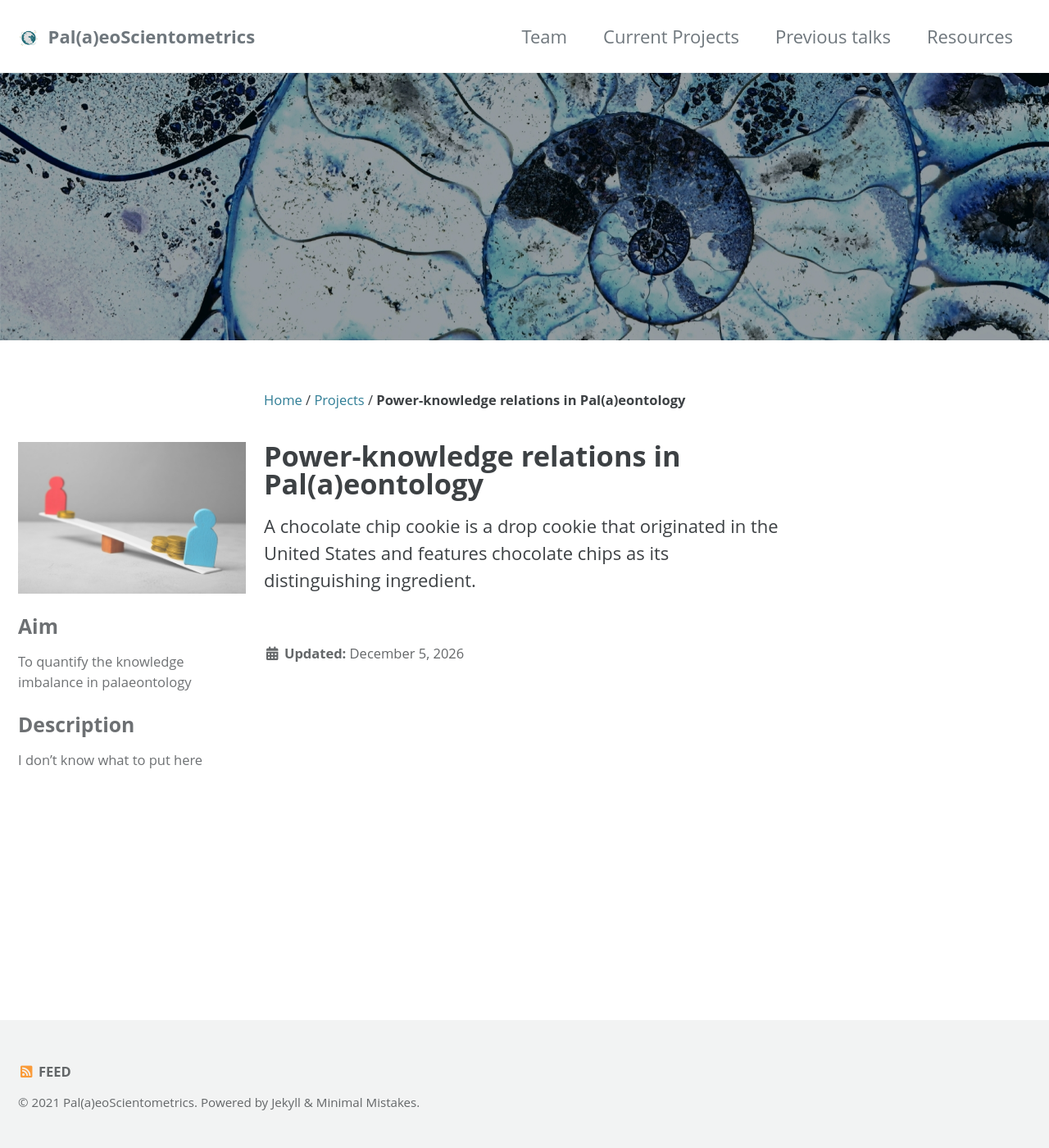
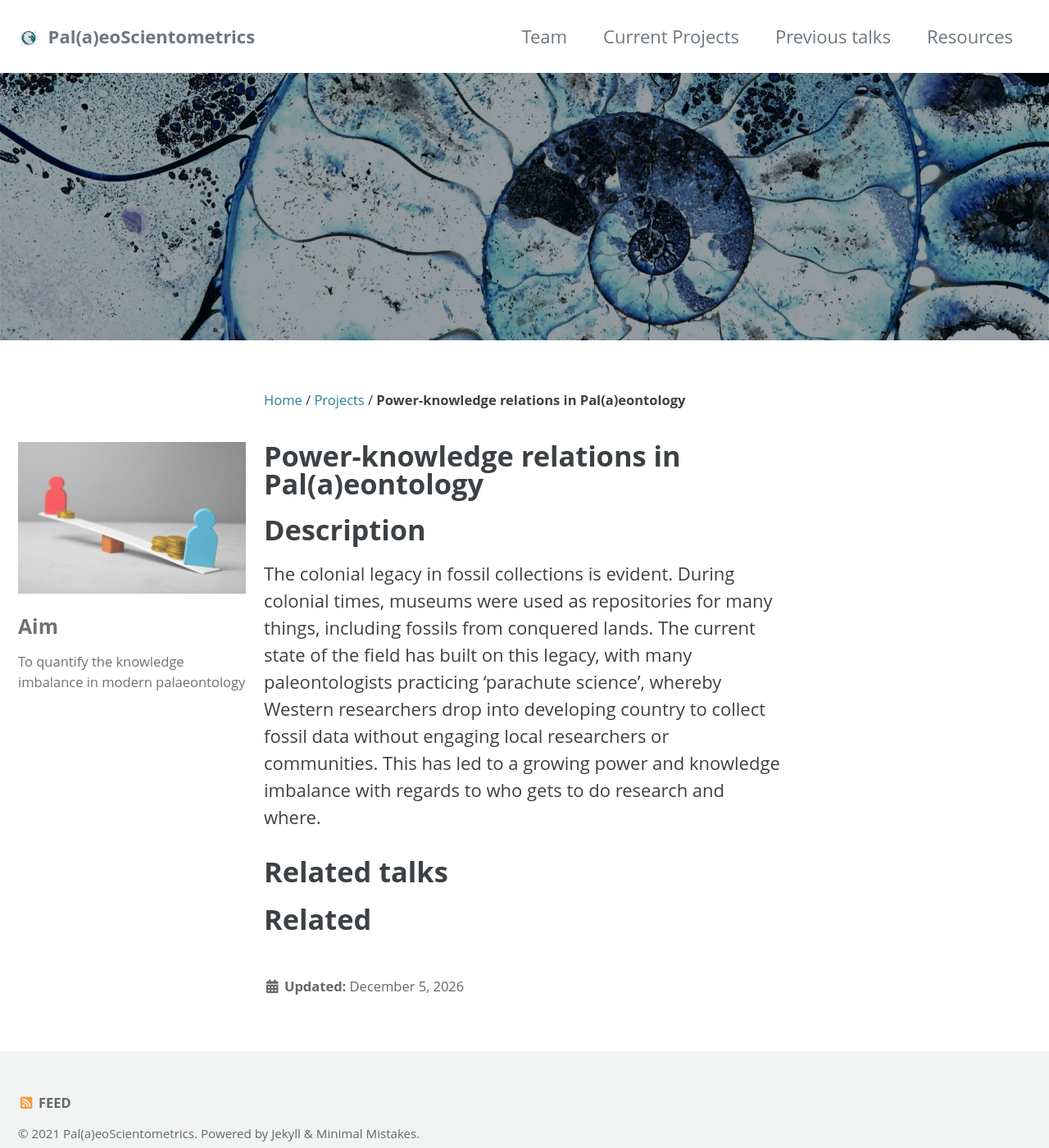
Before and after one commit to paleoscientometric/paleoscientometric.github.io, a Jekyll site: the page built from _projects/01-projects-colonialism.md, in a window 1280 px wide and 1400 px high. Shown: the whole window at 82% size. Built offline with Jekyll 4.4.1, drawn with Linux system fonts in a browser that asks for light colours; cached includes are drawn as plain includes.

```diff
--- a/_projects/01-projects-colonialism.md
+++ b/_projects/01-projects-colonialism.md
@@ -9,9 +9,12 @@ sidebar:
   - title: "Aim"
     image: /assets/images/unsplash-gallery-image-1-th.jpg
     image_alt: "logo"
-    text: "To quantify the knowledge imbalance in palaeontology"
-  - title: "Description"
-    text: "I don't know what to put here"
+    text: "To quantify the knowledge imbalance in modern palaeontology"
 ---
+# Description
 
-A chocolate chip cookie is a drop cookie that originated in the United States and features chocolate chips as its distinguishing ingredient.
+The colonial legacy in fossil collections is evident. During colonial times, museums were used as repositories for many things, including fossils from conquered lands. The current state of the field has built on this legacy, with many paleontologists practicing ‘parachute science’, whereby Western researchers drop into developing country to collect fossil data without engaging local researchers or communities. This has led to a growing power and knowledge imbalance with regards to who gets to do research and where.
+
+# Related talks
+
+# Related
```
Also changed, not shown: _pages/home.md (+4 -0 lines), assets/images/unsplash-gallery-image-4-th.jpg.
